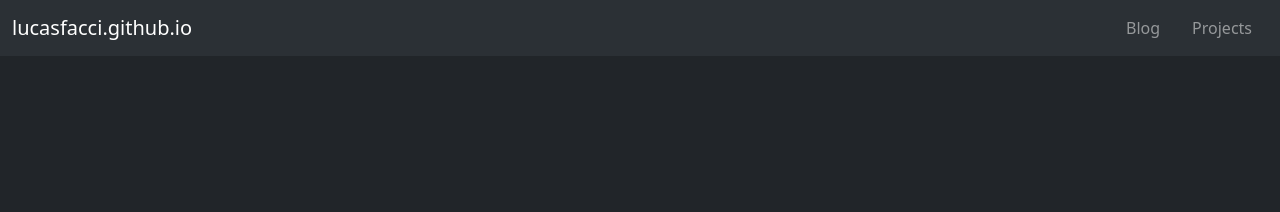
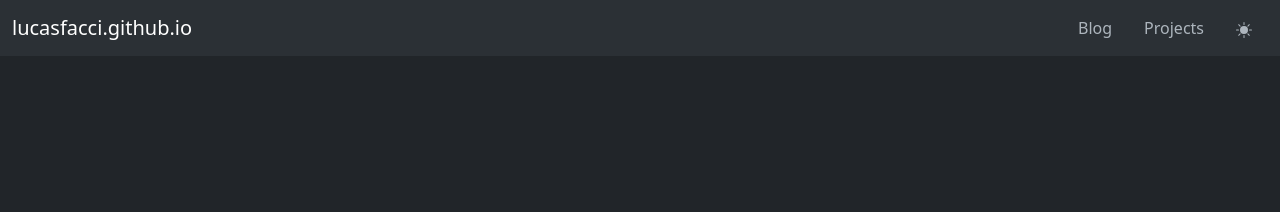
Before and after one commit to lucasfacci/lucasfacci.github.io, a Jekyll site: the page built from index.html, in a window 1280 px wide. Shown: the top 212 px of the page. Built offline with Jekyll 4.4.1, drawn with Linux system fonts in a browser that asks for light colours.

Commit message:
adding button to change the color mode

```diff
--- a/404.html
+++ b/404.html
@@ -6,7 +6,7 @@
 <div class="container home">
     <div class="d-flex justify-content-center align-items-center vh-100">
         <div class="col-sm-8 col-md-6 col-lg-4">
-            <h1 class="not-found lamp">404</h1>
+            <h1 class="not-found">404</h1>
 
             <p><strong>Page not found :(</strong></p>
             <p>The requested page could not be found.</p>
--- a/_includes/header.html
+++ b/_includes/header.html
@@ -8,6 +8,13 @@
             <li class="nav-item">
                 <a id="projects" class="nav-link underline link-text" href="{{ '/projects/' | prepend: site.baseurl }}">Projects</a>
             </li>
+            <li class="nav-item" onclick="changeTheme()">
+                <a id="icon" class="nav-link underline link-text hand">
+                    <svg xmlns="http://www.w3.org/2000/svg" width="16" height="16" fill="currentColor" class="bi bi-sun-fill" viewBox="0 0 16 16">
+                        <path d="M8 12a4 4 0 1 0 0-8 4 4 0 0 0 0 8M8 0a.5.5 0 0 1 .5.5v2a.5.5 0 0 1-1 0v-2A.5.5 0 0 1 8 0m0 13a.5.5 0 0 1 .5.5v2a.5.5 0 0 1-1 0v-2A.5.5 0 0 1 8 13m8-5a.5.5 0 0 1-.5.5h-2a.5.5 0 0 1 0-1h2a.5.5 0 0 1 .5.5M3 8a.5.5 0 0 1-.5.5h-2a.5.5 0 0 1 0-1h2A.5.5 0 0 1 3 8m10.657-5.657a.5.5 0 0 1 0 .707l-1.414 1.415a.5.5 0 1 1-.707-.708l1.414-1.414a.5.5 0 0 1 .707 0m-9.193 9.193a.5.5 0 0 1 0 .707L3.05 13.657a.5.5 0 0 1-.707-.707l1.414-1.414a.5.5 0 0 1 .707 0m9.193 2.121a.5.5 0 0 1-.707 0l-1.414-1.414a.5.5 0 0 1 .707-.707l1.414 1.414a.5.5 0 0 1 0 .707M4.464 4.465a.5.5 0 0 1-.707 0L2.343 3.05a.5.5 0 1 1 .707-.707l1.414 1.414a.5.5 0 0 1 0 .708"/>
+                    </svg>
+                </a>
+            </li>
         </ul>
     </div>
 </nav>
--- a/_layouts/home.html
+++ b/_layouts/home.html
@@ -13,5 +13,6 @@
         {% include footer.html %}
 
         <script src="https://cdn.jsdelivr.net/npm/bootstrap@5.3.0/dist/js/bootstrap.bundle.min.js" integrity="sha384-geWF76RCwLtnZ8qwWowPQNguL3RmwHVBC9FhGdlKrxdiJJigb/j/68SIy3Te4Bkz" crossorigin="anonymous"></script>
+        <script src="{{ '/js/scripts.js' | prepend: site.baseurl }}"></script>
     </body>
 </html>
--- a/css/styles.css
+++ b/css/styles.css
@@ -48,12 +48,18 @@
     overflow-y: hidden;
 }
 
-.link-text {
-    color: rgba(255, 255, 255, 0.5);
+.hand {
+    cursor: pointer;
 }
 
-.nav-link:hover {
-    color: rgba(255, 255, 255, 0.5);
+.link-text {
+    color: inherit;
+    text-decoration: none;
+}
+
+.link-text:hover {
+    color: inherit;
+    text-decoration: none;
 }
 
 @keyframes underline {
@@ -89,26 +95,6 @@
     width: 100%;
 }
 
-@keyframes flicker {
-    0%, 100% {
-        opacity: 1;
-    }
-
-    25%, 75% {
-        opacity: 0.9;
-    }
-
-    50% {
-        opacity: 0.7;
-    }
-}
-
-.lamp {
-    color: #ffffff;
-    text-shadow: 0 0 10px #ffffff;
-    animation: flicker 3s infinite;
-}
-
 a ~ a {
     margin-left: 10px;
 }
--- a/js/scripts.js
+++ b/js/scripts.js
@@ -1,4 +1,43 @@
-window.onload = () => {
-    let element = document.getElementById(id);
-    element.classList.add('current');
+const setTheme = () => {
+    let hmtlTag = document.documentElement;
+    let theme = localStorage.getItem('theme');
+    let icon = document.getElementById('icon');
+
+    if (theme == 'dark' || theme == undefined) {
+        localStorage.setItem('theme', 'dark');
+        icon.innerHTML = `
+            <svg xmlns="http://www.w3.org/2000/svg" width="16" height="16" fill="currentColor" class="bi bi-sun-fill" viewBox="0 0 16 16">
+                <path d="M8 12a4 4 0 1 0 0-8 4 4 0 0 0 0 8M8 0a.5.5 0 0 1 .5.5v2a.5.5 0 0 1-1 0v-2A.5.5 0 0 1 8 0m0 13a.5.5 0 0 1 .5.5v2a.5.5 0 0 1-1 0v-2A.5.5 0 0 1 8 13m8-5a.5.5 0 0 1-.5.5h-2a.5.5 0 0 1 0-1h2a.5.5 0 0 1 .5.5M3 8a.5.5 0 0 1-.5.5h-2a.5.5 0 0 1 0-1h2A.5.5 0 0 1 3 8m10.657-5.657a.5.5 0 0 1 0 .707l-1.414 1.415a.5.5 0 1 1-.707-.708l1.414-1.414a.5.5 0 0 1 .707 0m-9.193 9.193a.5.5 0 0 1 0 .707L3.05 13.657a.5.5 0 0 1-.707-.707l1.414-1.414a.5.5 0 0 1 .707 0m9.193 2.121a.5.5 0 0 1-.707 0l-1.414-1.414a.5.5 0 0 1 .707-.707l1.414 1.414a.5.5 0 0 1 0 .707M4.464 4.465a.5.5 0 0 1-.707 0L2.343 3.05a.5.5 0 1 1 .707-.707l1.414 1.414a.5.5 0 0 1 0 .708"/>
+            </svg>
+        `;
+        hmtlTag.setAttribute('data-bs-theme', 'dark');
+    } else {
+        localStorage.setItem('theme', 'light');
+        icon.innerHTML = `
+            <svg xmlns="http://www.w3.org/2000/svg" width="16" height="16" fill="currentColor" class="bi bi-moon-fill" viewBox="0 0 16 16">
+                <path d="M6 .278a.77.77 0 0 1 .08.858 7.2 7.2 0 0 0-.878 3.46c0 4.021 3.278 7.277 7.318 7.277q.792-.001 1.533-.16a.79.79 0 0 1 .81.316.73.73 0 0 1-.031.893A8.35 8.35 0 0 1 8.344 16C3.734 16 0 12.286 0 7.71 0 4.266 2.114 1.312 5.124.06A.75.75 0 0 1 6 .278"/>
+            </svg>
+        `;
+        hmtlTag.setAttribute('data-bs-theme', 'light');
+    };
+}
+
+const changeTheme = () => {
+    let theme = localStorage.getItem('theme');
+
+    if (theme == 'dark') {
+        localStorage.setItem('theme', 'light');
+    } else {
+        localStorage.setItem('theme', 'dark');
+    };
+
+    setTheme()
+}
+
+// Remember underlined nav-item
+if (typeof id !== 'undefined') {
+    let pageId = document.getElementById(id);
+    pageId.classList.add('current');
 };
+
+setTheme();
```
